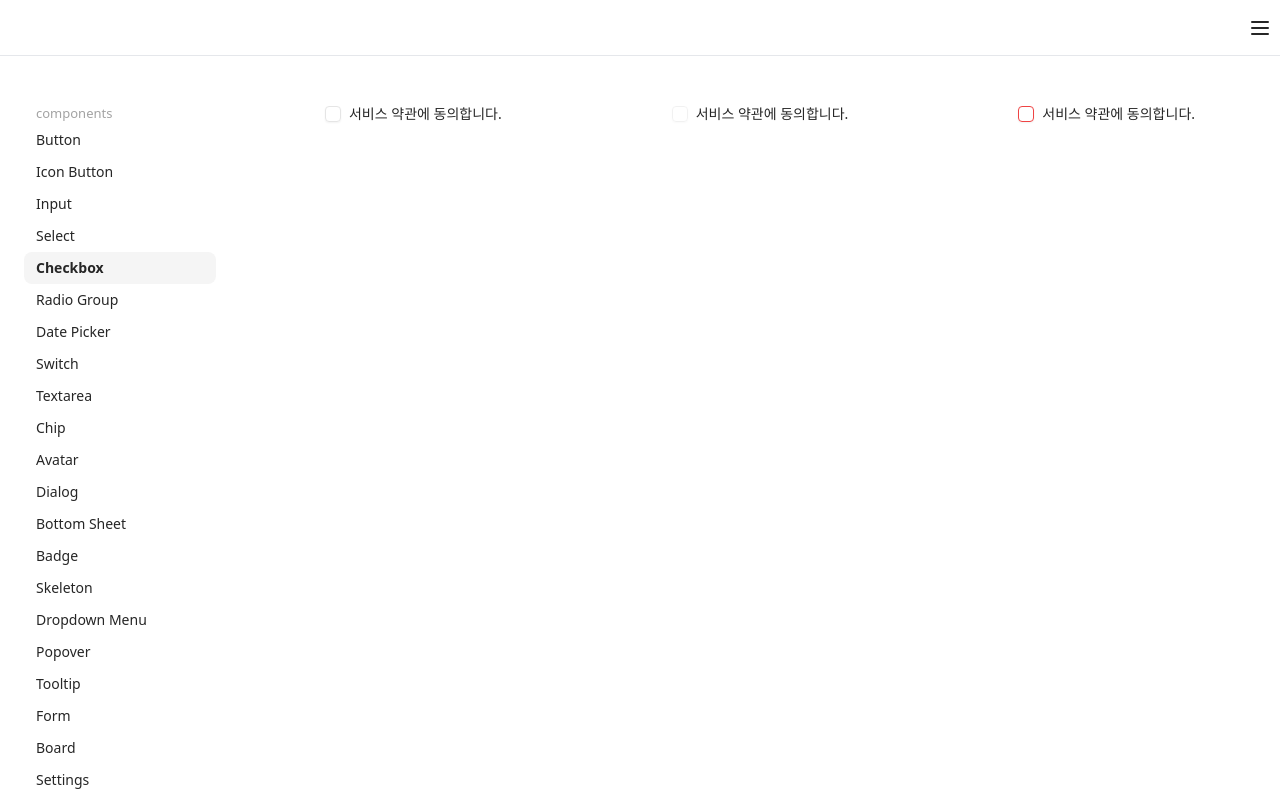
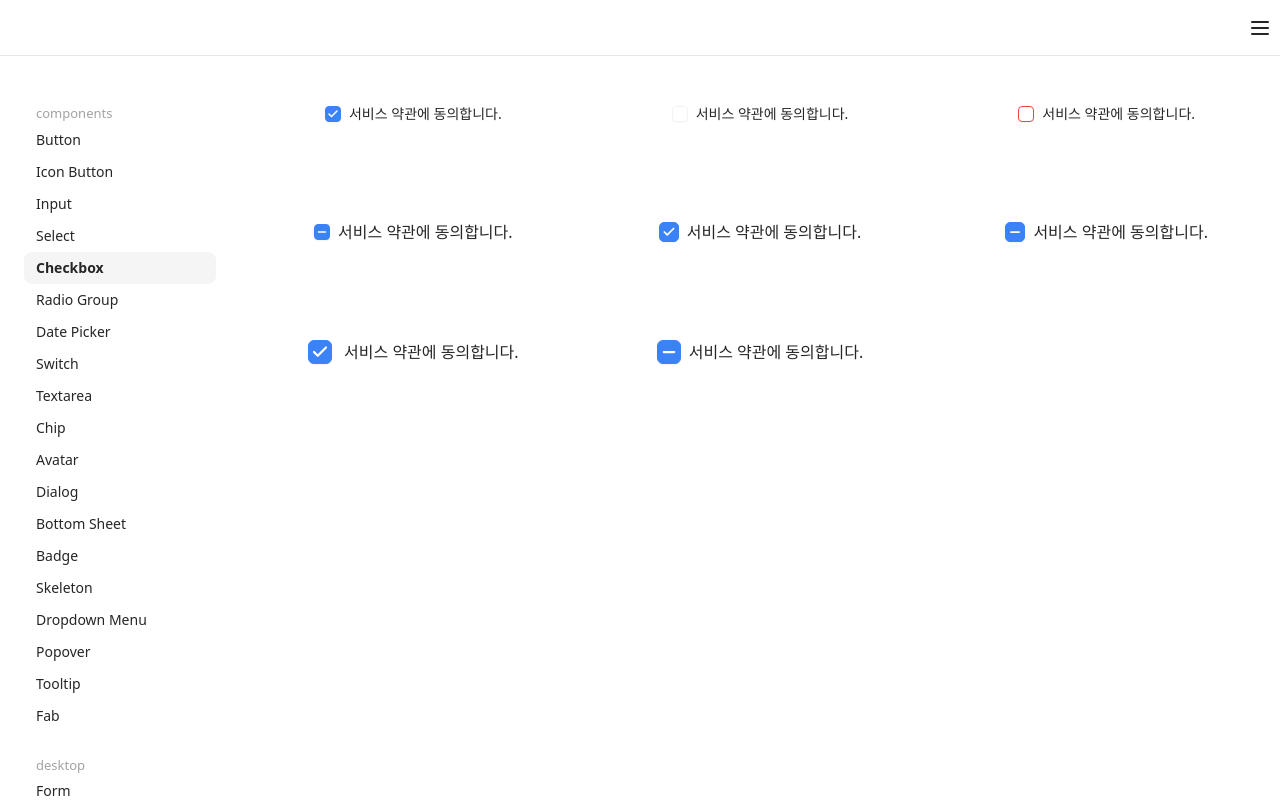
Before and after one commit to nononcrust/ellie-ui, a Next.js app: page /checkbox in a window 1280 px wide. Built offline with nearby package versions, Linux system fonts and the light colour scheme; some icons are missing.

Commit message:
Fab 컴포넌트 추가

```diff
--- a/package.json
+++ b/package.json
@@ -32,6 +32,7 @@
     "cmdk": "^1.0.4",
     "date-fns": "^4.1.0",
     "lucide-react": "^0.469.0",
+    "motion": "^11.18.0",
     "next": "15.1.3",
     "next-themes": "^0.4.4",
     "react": "^19.0.0",
--- a/src/app/board/page.tsx
+++ b/src/app/board/page.tsx
@@ -8,8 +8,8 @@ export default function BoardPage() {
   const [page, setPage] = useState(1);
 
   return (
-    <main className="mx-auto max-w-6xl">
-      <main className="mt-16 divide-y divide-border border-y border-border">
+    <main className="mx-auto my-16 max-w-6xl">
+      <main className="divide-y divide-border border-y border-border">
         <BoardListItem
           title="생성형 AI 그림 제작 사이트 제작 같이 하실 디자이너/ 프론트 팀원 구합니다."
           content="[개발 프로젝트 모집 내용 예시]프로젝트 주제 : 생성형 AI 그림 제작 사이트프로젝트 목표 : 생성형 AI 그림 제작 사이트 운..."
--- a/src/app/checkbox/page.tsx
+++ b/src/app/checkbox/page.tsx
@@ -8,20 +8,50 @@ export default function CheckboxPage() {
   return (
     <Grid>
       <Grid.Item>
-        <Checkbox id="1" />
+        <Checkbox size="small" defaultChecked id="1" />
         <Label htmlFor="1" className="ml-2">
           서비스 약관에 동의합니다.
         </Label>
       </Grid.Item>
       <Grid.Item>
-        <Checkbox id="2" disabled />
+        <Checkbox size="small" id="2" disabled />
         <Label htmlFor="2" className="ml-2">
           서비스 약관에 동의합니다.
         </Label>
       </Grid.Item>
       <Grid.Item>
-        <Checkbox id="3" aria-invalid />
+        <Checkbox size="small" id="3" aria-invalid />
         <Label htmlFor="3" className="ml-2">
+          서비스 약관에 동의합니다.
+        </Label>
+      </Grid.Item>
+      <Grid.Item>
+        <Checkbox checked="indeterminate" size="small" id="4" />
+        <Label className="ml-2 text-base" htmlFor="4">
+          서비스 약관에 동의합니다.
+        </Label>
+      </Grid.Item>
+      <Grid.Item>
+        <Checkbox defaultChecked size="medium" id="5" />
+        <Label className="ml-2 text-base" htmlFor="5">
+          서비스 약관에 동의합니다.
+        </Label>
+      </Grid.Item>
+      <Grid.Item>
+        <Checkbox checked="indeterminate" size="medium" id="6" />
+        <Label className="ml-2 text-base" htmlFor="6">
+          서비스 약관에 동의합니다.
+        </Label>
+      </Grid.Item>
+      <Grid.Item>
+        <Checkbox defaultChecked size="large" id="7" />
+        <Label className="ml-3 text-base" htmlFor="7">
+          서비스 약관에 동의합니다.
+        </Label>
+      </Grid.Item>
+      <Grid.Item>
+        <Checkbox checked="indeterminate" size="large" id="8" />
+        <Label className="ml-2 text-base" htmlFor="8">
           서비스 약관에 동의합니다.
         </Label>
       </Grid.Item>
--- /dev/null
+++ b/src/app/fab/page.tsx
@@ -0,0 +1,31 @@
+"use client";
+
+import { Grid } from "@/components/layouts/grid";
+import { Fab } from "@/components/ui/fab";
+import { usePopover } from "@/hooks/use-popover";
+import { MenuIcon, PlusIcon } from "lucide-react";
+
+export default function FabPage() {
+  const fabMenu = usePopover();
+
+  return (
+    <Grid>
+      <Grid.Item>
+        <Fab>
+          <PlusIcon />
+        </Fab>
+      </Grid.Item>
+      <Grid.Item>
+        <Fab withLabel>
+          <PlusIcon />
+          추가하기
+        </Fab>
+      </Grid.Item>
+      <Fab.Container>
+        <Fab onClick={fabMenu.open}>
+          <MenuIcon size={20} />
+        </Fab>
+      </Fab.Container>
+    </Grid>
+  );
+}
--- a/src/app/form/_components/form-1.tsx
+++ b/src/app/form/_components/form-1.tsx
@@ -112,6 +112,7 @@ export const Form1 = () => {
             render={({ field }) => (
               <Form.Control>
                 <Checkbox
+                  size="small"
                   checked={field.value}
                   onCheckedChange={field.onChange}
                   id={checkboxId}
--- a/src/app/form/page.tsx
+++ b/src/app/form/page.tsx
@@ -2,8 +2,8 @@ import { Form1 } from "./_components/form-1";
 
 export default function FormPage() {
   return (
-    <main className="mx-auto grid w-full max-w-6xl grid-cols-2">
-      <div className="p-12">
+    <main className="flex w-full max-w-xl py-12">
+      <div className="flex w-full flex-col px-4">
         <Form1 />
       </div>
     </main>
--- a/src/app/page.tsx
+++ b/src/app/page.tsx
@@ -290,8 +290,6 @@ const FormSection = () => {
     return "아주 강력한 비밀번호입니다!";
   };
 
-  console.log("@", form.register("name"));
-
   return (
     <Form className="flex max-w-[320px] flex-col gap-3" onSubmit={onSubmit}>
       <Form.Item error={!!form.formState.errors.name}>
--- a/src/app/terms/page.tsx
+++ b/src/app/terms/page.tsx
@@ -1,3 +1,58 @@
+import { Mobile } from "@/components/layouts/mobile";
+import { Button } from "@/components/ui/button";
+import { Checkbox } from "@/components/ui/checkbox";
+import { IconButton } from "@/components/ui/icon-button";
+import { ChevronRightIcon } from "lucide-react";
+
 export default function TermsPage() {
-  return <main></main>;
+  return (
+    <Mobile>
+      <h1 className="mt-12 text-3xl font-bold">약관 동의</h1>
+      <p className="mt-2 text-lg font-medium text-subtle">
+        이용약관과 개인정보 처리방침에 동의해주세요.
+      </p>
+      <label className="mt-6 flex flex-col">
+        <div className="flex items-center">
+          <Checkbox size="large" />
+          <span className="ml-3 text-lg font-semibold">약관 전체 동의하기</span>
+        </div>
+        <span className="ml-9 mt-1 text-sm font-medium text-subtle">
+          선택 항목에 대한 동의 모두 포함
+        </span>
+      </label>
+      <h2 className="mt-12 text-2xl font-bold">약관 동의 항목</h2>
+      <ul className="mt-4 flex flex-col gap-4">
+        <TermsItem title="만 14세 이상입니다." required />
+        <TermsItem title="이용약관" required />
+        <TermsItem title="전자금융거래 이용약관" required />
+        <TermsItem title="개인정보 수집동의서" required />
+        <TermsItem title="개인정보 마케팅 활용 동의" />
+        <TermsItem title="이벤트, 홍보 알림 메일 및 SMS 등 수신" />
+      </ul>
+      <Button className="mt-16" size="xlarge">
+        다음으로
+      </Button>
+    </Mobile>
+  );
 }
+
+type TermsItemProps = {
+  title: string;
+  required?: boolean;
+};
+
+const TermsItem = ({ title, required = false }: TermsItemProps) => {
+  return (
+    <li className="flex items-center justify-between">
+      <label className="flex flex-1 items-center">
+        <Checkbox />
+        <span className="ml-2 font-medium">
+          [{required ? "필수" : "선택"}] {title}
+        </span>
+      </label>
+      <IconButton aria-label="약관 상세보기" size="xsmall" variant="ghost">
+        <ChevronRightIcon size={20} />
+      </IconButton>
+    </li>
+  );
+};
--- a/src/components/layouts/mobile.tsx
+++ b/src/components/layouts/mobile.tsx
@@ -1,3 +1,3 @@
 export const Mobile = ({ children }: { children: React.ReactNode }) => {
-  return <main className="mx-auto flex max-w-xl flex-col px-4">{children}</main>;
+  return <main className="mx-auto flex w-full max-w-xl flex-col px-4">{children}</main>;
 };
--- a/src/components/ui/checkbox.tsx
+++ b/src/components/ui/checkbox.tsx
@@ -3,7 +3,10 @@
 import { cn } from "@/lib/utils";
 import * as CheckboxPrimitives from "@radix-ui/react-checkbox";
 import { cva, VariantProps } from "class-variance-authority";
+import { CheckIcon, MinusIcon } from "lucide-react";
 import React from "react";
+
+const DEFAULT_SIZE = "medium";
 
 type CheckboxProps = React.ComponentPropsWithRef<typeof CheckboxPrimitives.Root> &
   VariantProps<typeof checkboxVariants>;
@@ -11,31 +14,39 @@ type CheckboxProps = React.ComponentPropsWithRef<typeof CheckboxPrimitives.Root>
 const checkboxVariants = cva("", {
   variants: {
     size: {
-      small: "size-4",
-      medium: "size-5",
-      large: "size-6",
+      small: "size-4 rounded-[4px]",
+      medium: "size-5 rounded-[5px]",
+      large: "size-6 rounded-[6px]",
     },
   },
   defaultVariants: {
-    size: "small",
+    size: DEFAULT_SIZE,
   },
 });
+
+const iconSize: Record<NonNullable<CheckboxProps["size"]>, number> = {
+  small: 12,
+  medium: 14,
+  large: 18,
+};
 
 export const Checkbox = React.forwardRef<
   React.ComponentRef<typeof CheckboxPrimitives.Root>,
   CheckboxProps
 >(({ className, checked, ["aria-invalid"]: ariaInvalid, size, ...props }, ref) => {
+  const sizeWithDefault = size ?? DEFAULT_SIZE;
+
   return (
     <CheckboxPrimitives.Root
       ref={ref}
       className={cn(
-        "peer size-4 shrink-0 rounded border border-border shadow-sm outline-none",
+        "peer size-4 shrink-0 border border-border shadow-sm outline-none",
         "data-[state=checked]:border-primary data-[state=checked]:bg-primary data-[state=checked]:text-white",
         "data-[state=indeterminate]:border-primary data-[state=indeterminate]:bg-primary data-[state=indeterminate]:text-white",
         "disabled:pointer-events-none disabled:opacity-50",
         checkboxVariants({ size }),
         ariaInvalid &&
-          "focus-visible:ring-ring-error border-error data-[state=checked]:border-error data-[state=checked]:bg-error",
+          "border-error focus-visible:ring-ring-error data-[state=checked]:border-error data-[state=checked]:bg-error",
         className,
       )}
       checked={checked}
@@ -44,33 +55,9 @@ export const Checkbox = React.forwardRef<
     >
       <CheckboxPrimitives.Indicator className="flex items-center justify-center">
         {checked === "indeterminate" ? (
-          <svg
-            width="9"
-            height="9"
-            viewBox="0 0 9 9"
-            fill="currentcolor"
-            xmlns="http://www.w3.org/2000/svg"
-          >
-            <path
-              fillRule="evenodd"
-              clipRule="evenodd"
-              d="M0.75 4.5C0.75 4.08579 1.08579 3.75 1.5 3.75H7.5C7.91421 3.75 8.25 4.08579 8.25 4.5C8.25 4.91421 7.91421 5.25 7.5 5.25H1.5C1.08579 5.25 0.75 4.91421 0.75 4.5Z"
-            />
-          </svg>
+          <MinusIcon size={iconSize[sizeWithDefault]} strokeWidth={3} />
         ) : (
-          <svg
-            width="9"
-            height="9"
-            viewBox="0 0 9 9"
-            fill="currentcolor"
-            xmlns="http://www.w3.org/2000/svg"
-          >
-            <path
-              fillRule="evenodd"
-              clipRule="evenodd"
-              d="M8.53547 0.62293C8.88226 0.849446 8.97976 1.3142 8.75325 1.66099L4.5083 8.1599C4.38833 8.34356 4.19397 8.4655 3.9764 8.49358C3.75883 8.52167 3.53987 8.45309 3.3772 8.30591L0.616113 5.80777C0.308959 5.52987 0.285246 5.05559 0.563148 4.74844C0.84105 4.44128 1.31533 4.41757 1.62249 4.69547L3.73256 6.60459L7.49741 0.840706C7.72393 0.493916 8.18868 0.396414 8.53547 0.62293Z"
-            />
-          </svg>
+          <CheckIcon size={iconSize[sizeWithDefault]} strokeWidth={3} />
         )}
       </CheckboxPrimitives.Indicator>
     </CheckboxPrimitives.Root>
--- /dev/null
+++ b/src/components/ui/fab.tsx
@@ -0,0 +1,63 @@
+"use client";
+
+import { cn } from "@/lib/utils";
+import { cva, VariantProps } from "class-variance-authority";
+import { HTMLMotionProps, motion } from "motion/react";
+
+type FabProps = HTMLMotionProps<"button"> &
+  VariantProps<typeof fabVariants> & {
+    asChild?: boolean;
+    withLabel?: boolean;
+  };
+
+const fabVariants = cva(
+  cn(
+    "flex items-center justify-center gap-2 rounded-full font-semibold transition-colors text-lg whitespace-nowrap shrink-0",
+    "shadow-md",
+  ),
+  {
+    variants: {
+      variant: {
+        primary: "bg-primary text-white md:hover:bg-primary-dark",
+        secondary: "bg-background text-main md:hover:bg-background-hover",
+      },
+      size: {
+        small: "w-10 h-10",
+        medium: "w-[48px] h-[48px]",
+      },
+    },
+    defaultVariants: {
+      variant: "primary",
+      size: "medium",
+    },
+  },
+);
+
+export const Fab = ({
+  className,
+  children,
+  variant,
+  size,
+  withLabel = false,
+  ...props
+}: FabProps) => {
+  return (
+    <motion.button
+      whileTap={{ scale: 0.95 }}
+      className={cn(fabVariants({ variant, size, className }), withLabel && "w-fit px-5")}
+      {...props}
+    >
+      {children}
+    </motion.button>
+  );
+};
+
+const FabContainer = ({ children }: { children: React.ReactNode }) => {
+  return (
+    <div className="pointer-events-none fixed bottom-4 right-4 flex flex-col items-center gap-3 [&>*]:pointer-events-auto">
+      {children}
+    </div>
+  );
+};
+
+Fab.Container = FabContainer;
--- a/src/configs/menu.ts
+++ b/src/configs/menu.ts
@@ -20,6 +20,12 @@ export const menu = [
       { title: "Dropdown Menu", href: "/dropdown-menu" },
       { title: "Popover", href: "/popover" },
       { title: "Tooltip", href: "/tooltip" },
+      { title: "Fab", href: "/fab" },
+    ],
+  },
+  {
+    title: "desktop",
+    items: [
       { title: "Form", href: "/form" },
       { title: "Board", href: "/board" },
       { title: "Settings", href: "/settings" },
@@ -30,6 +36,7 @@ export const menu = [
     items: [
       { title: "Apartments", href: "/apartments" },
       { title: "Permissions", href: "/permissions" },
+      { title: "Terms", href: "/terms" },
     ],
   },
 ] as const;
```
Also changed, not shown: 1 other file (tests, documents, lock files or other folders).
